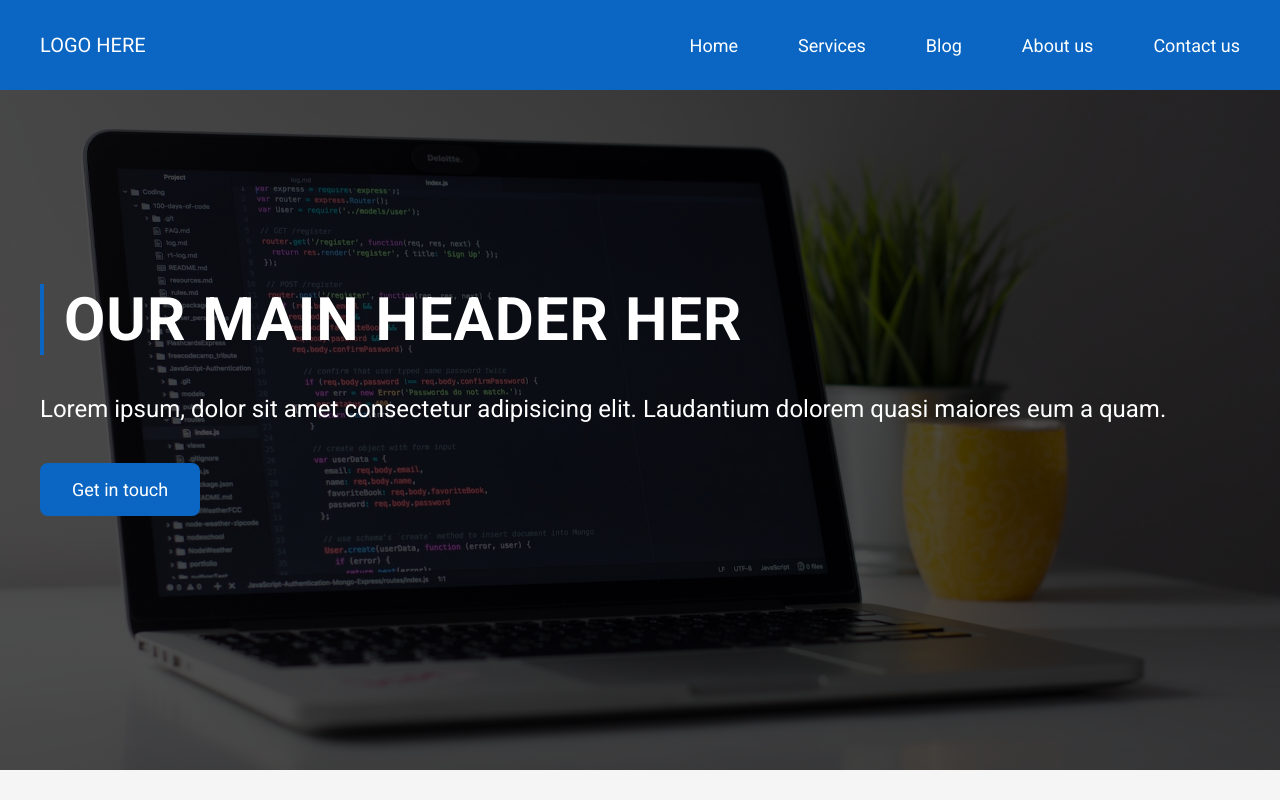
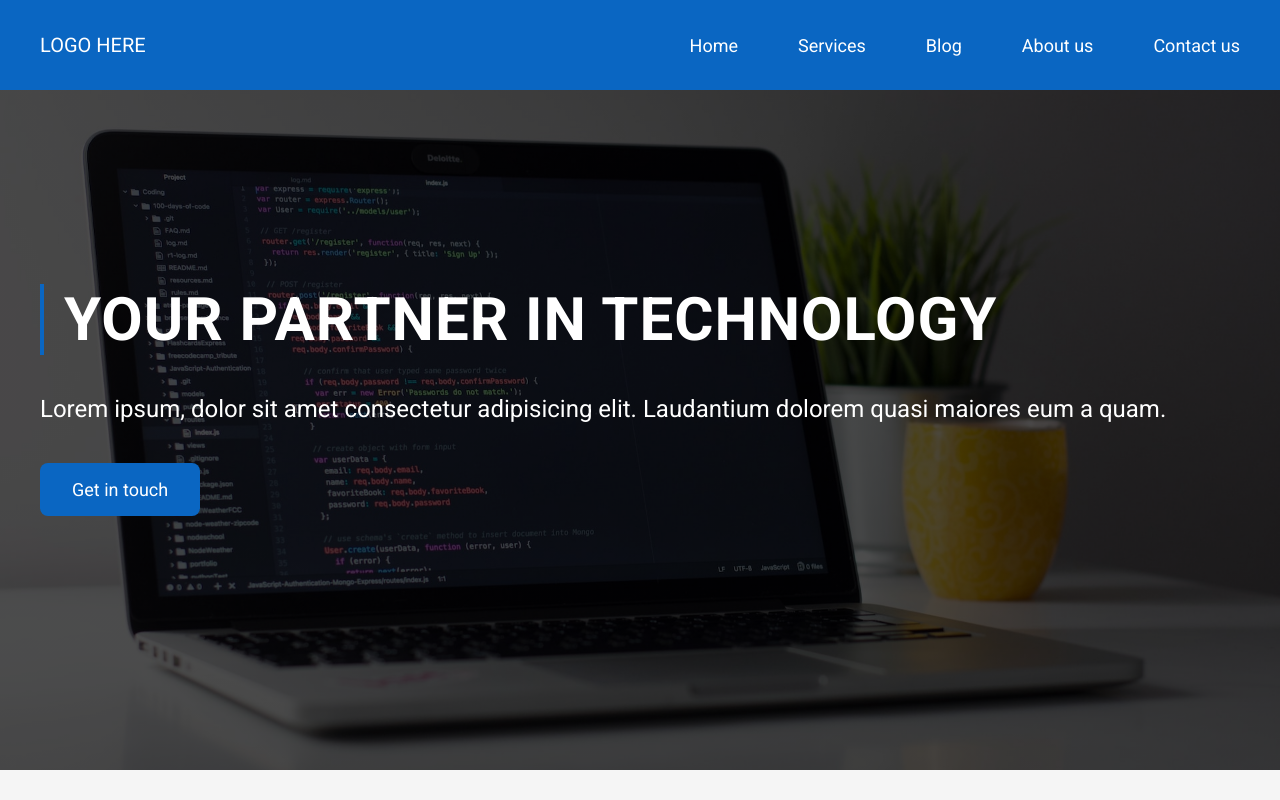
Before and after one commit to serengia/microverse-html-css-project, a plain HTML site: page index.html in a window 1280 px wide. Shown: the top 800 px of the page. Drawn offline with Linux system fonts and the light colour scheme.

Commit message:
Updated main header

```diff
--- a/index.html
+++ b/index.html
@@ -42,7 +42,7 @@
     <main>
       <section class="hero">
         <div class="row hero-container">
-          <h1 class="heading-primary">Our main header her</h1>
+          <h1 class="heading-primary">Your Partner in Technology</h1>
           <p class="heading-description">
             Lorem ipsum, dolor sit amet consectetur adipisicing elit. Laudantium
             dolorem quasi maiores eum a quam.
```
